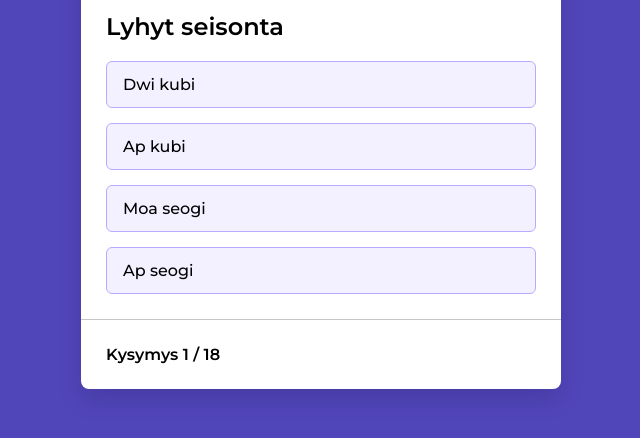
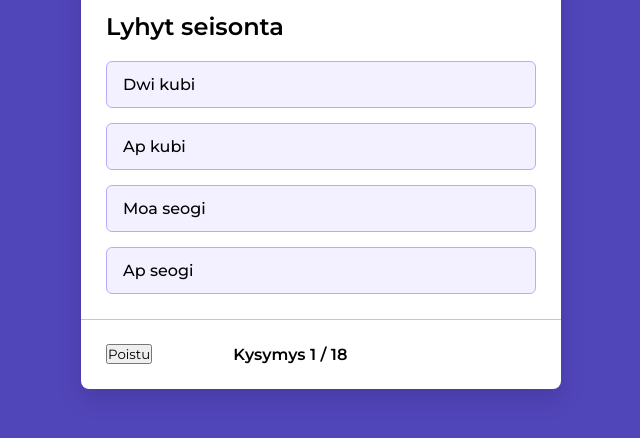
Before and after one commit to EmmiKorhonen/CharyotVisa, a plain HTML site: page index.html in a window 1280 px wide. Both pictures are taken after a click on the button "Aloita". Shown: the part 238-676 px from the top of the page, without its empty margins (319-959 px from the left). Drawn offline with nearby package versions, Linux system fonts and the light colour scheme.

Commit message:
Lisätty poistu-painike

```diff
--- a/index.html
+++ b/index.html
@@ -47,10 +47,9 @@
         </div>
 
         <div class="quiz-footer">
+            <button class="restart-btn">Poistu</button>
             <p class="question-status"></p>
-            <button class="next-question-btn">
-                Seuraava
-            </button>
+            <button class="next-question-btn">Seuraava</button>
         </div>
     </div>
 
```
